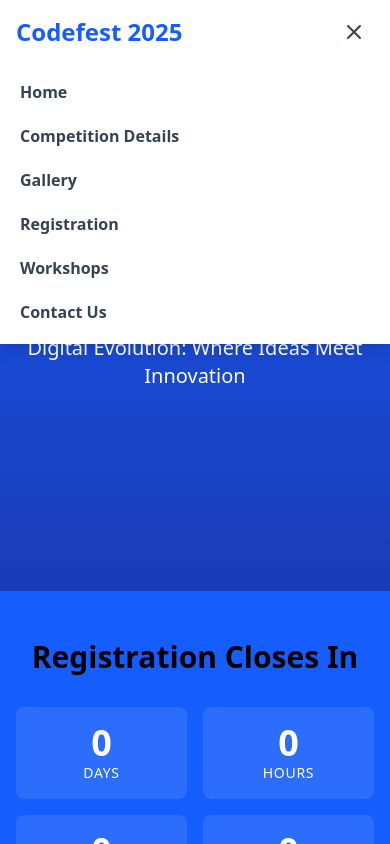
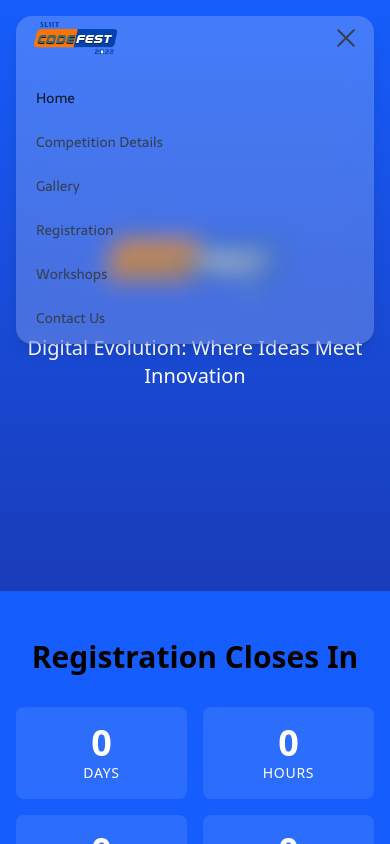
Before and after one commit to SayuruRehan/codefest-revamp, a Next.js app: page / in a window 390 px wide. Both pictures are taken after a click on the button "Toggle menu". Shown: the top 844 px of the page. Built offline with nearby package versions, Linux system fonts and the light colour scheme.

Commit message:
feat: enhance Navbar component with improved mobile menu and active item tracking

```diff
--- a/src/components/Navbar.tsx
+++ b/src/components/Navbar.tsx
@@ -1,96 +1,133 @@
-'use client';
+"use client";
+import Link from "next/link";
+import Image from "next/image";
+import { useState } from "react";
+import { Sarala } from "next/font/google";
 
-import Link from 'next/link';
-import { useState } from 'react';
+const sarala = Sarala({
+  subsets: ["latin"],
+  weight: ["400", "700"],
+});
 
 const Navbar = () => {
   const [isOpen, setIsOpen] = useState(false);
+  const [activeItem, setActiveItem] = useState("home");
 
   const navItems = [
-    { name: 'Home', path: '/' },
-    { name: 'Competition Details', path: '/competition-details' },
-    { name: 'Gallery', path: '/gallery' },
-    { name: 'Registration', path: '/registration' },
-    { name: 'Workshops', path: '/workshops' },
-    { name: 'Contact Us', path: '/contact' },
+    { id: "home", name: "Home", path: "/" },
+    { id: "competition-details", name: "Competition Details", path: "/" },
+    { id: "gallery", name: "Gallery", path: "/" },
+    { id: "registration", name: "Registration", path: "/" },
+    { id: "workshops", name: "Workshops", path: "/" },
+    { id: "contact", name: "Contact Us", path: "/" },
   ];
 
+  const handleItemClick = (itemId: string) => {
+    setActiveItem(itemId);
+    setIsOpen(false); // close mobile menu
+  };
+
   return (
-    <nav className="bg-white shadow-lg fixed w-full z-50">
-      <div className="max-w-7xl mx-auto px-4 sm:px-6 lg:px-8">
-        <div className="flex justify-between h-16">
-          <div className="flex items-center">
-            <Link href="/" className="flex-shrink-0 flex items-center">
-              <span className="text-2xl font-bold text-blue-600">Codefest 2025</span>
+    <>
+      {/* Desktop Navbar */}
+      <nav className="fixed top-6 left-1/2 transform -translate-x-1/2 z-50 hidden md:block">
+        <div
+          className={`bg-white/20 backdrop-blur-md rounded-xl px-3 py-1 shadow-lg ${sarala.className}`}
+        >
+          <ul className="flex items-center space-x-8">
+            {navItems.map((item) => (
+              <li key={item.id}>
+                <Link
+                  href={item.path}
+                  onClick={() => handleItemClick(item.id)}
+                  className={`group relative text-sm transition-all duration-300 whitespace-nowrap ${
+                    activeItem === item.id
+                      ? "text-black font-medium"
+                      : "text-gray-700 hover:text-black"
+                  }`}
+                >
+                  <span className="whitespace-nowrap">{item.name}</span>
                 </Link>
+              </li>
+            ))}
+          </ul>
+        </div>
+      </nav>
+
+      {/* Mobile Navbar */}
+      <nav className="fixed top-4 left-4 right-4 z-50 md:hidden">
+        <div
+          className={`bg-white/20 backdrop-blur-md  rounded-2xl px-3 py-0.5 shadow-lg ${sarala.className}`}
+        >
+          <div className="flex items-center justify-between">
+            {/* Logo */}
+            <Link
+              href="/"
+              onClick={() => handleItemClick("home")}
+              className="flex items-center"
+            >
+              <Image
+                src="/logo.png"
+                alt="Logo"
+                width={100}
+                height={50}
+                className="w-auto h-10 object-contain"
+              />
+            </Link>
+
+            {/* Hamburger */}
+            <button
+              onClick={() => setIsOpen(!isOpen)}
+              className="flex flex-col justify-center items-center w-8 h-8 space-y-1.5 focus:outline-none"
+              aria-label="Toggle menu"
+            >
+              <div
+                className={`w-6 h-0.5 bg-gray-700 rounded-full transition-all duration-300 ${
+                  isOpen ? "rotate-45 translate-y-2" : ""
+                }`}
+              ></div>
+              <div
+                className={`w-6 h-0.5 bg-gray-700 rounded-full transition-all duration-300 ${
+                  isOpen ? "opacity-0" : ""
+                }`}
+              ></div>
+              <div
+                className={`w-6 h-0.5 bg-gray-700 rounded-full transition-all duration-300 ${
+                  isOpen ? "-rotate-45 -translate-y-2" : ""
+                }`}
+              ></div>
+            </button>
           </div>
 
-          {/* Desktop menu */}
-          <div className="hidden md:flex items-center space-x-8">
+          {/* Mobile Menu Dropdown */}
+          <div
+            className={`overflow-hidden transition-all duration-300 ease-in-out ${
+              isOpen ? "max-h-96 opacity-100 mt-4" : "max-h-0 opacity-0"
+            }`}
+          >
+            <ul className="space-y-3 py-2">
               {navItems.map((item) => (
+                <li key={item.id}>
                   <Link
-                key={item.name}
                     href={item.path}
-                className="relative text-gray-700 hover:text-blue-600 px-3 py-2 rounded-md text-sm font-semibold transition-colors group"
+                    onClick={() => handleItemClick(item.id)}
+                    className={`group relative block px-2 py-1.5 text-sm transition-all whitespace-nowrap ${
+                      activeItem === item.id
+                        ? "text-gray-900 font-medium"
+                        : "text-gray-700 hover:text-gray-900"
+                    }`}
                   >
-                {item.name}
-                <span className="absolute bottom-0 left-0 w-0 h-0.5 bg-blue-600 transition-all duration-300 group-hover:w-full"></span>
+                    <span>{item.name}</span>
+                    {/* underline animation */}
+                    <span className="absolute left-0 -bottom-0.5 h-[2px] w-0 bg-gray-900 transition-all duration-300 group-hover:w-full"></span>
                   </Link>
+                </li>
               ))}
-          </div>
-
-          {/* Mobile menu button */}
-          <div className="md:hidden flex items-center">
-            <button
-              onClick={() => setIsOpen(!isOpen)}
-              className="inline-flex items-center justify-center p-2 rounded-md text-gray-700 hover:text-blue-600 focus:outline-none"
-            >
-              <svg
-                className="h-6 w-6"
-                stroke="currentColor"
-                fill="none"
-                viewBox="0 0 24 24"
-              >
-                {isOpen ? (
-                  <path
-                    strokeLinecap="round"
-                    strokeLinejoin="round"
-                    strokeWidth={2}
-                    d="M6 18L18 6M6 6l12 12"
-                  />
-                ) : (
-                  <path
-                    strokeLinecap="round"
-                    strokeLinejoin="round"
-                    strokeWidth={2}
-                    d="M4 6h16M4 12h16M4 18h16"
-                  />
-                )}
-              </svg>
-            </button>
+            </ul>
           </div>
         </div>
-      </div>
-
-      {/* Mobile menu */}
-      {isOpen && (
-        <div className="md:hidden">
-          <div className="px-2 pt-2 pb-3 space-y-1 sm:px-3">
-            {navItems.map((item) => (
-              <Link
-                key={item.name}
-                href={item.path}
-                className="relative text-gray-700 hover:text-blue-600 block px-3 py-2 rounded-md text-base font-semibold transition-colors group"
-                onClick={() => setIsOpen(false)}
-              >
-                {item.name}
-                <span className="absolute bottom-0 left-0 w-0 h-0.5 bg-blue-600 transition-all duration-300 group-hover:w-full"></span>
-              </Link>
-            ))}
-          </div>
-        </div>
-      )}
       </nav>
+    </>
   );
 };
 
```
Lines whose indentation alone changed are shown as unchanged.
